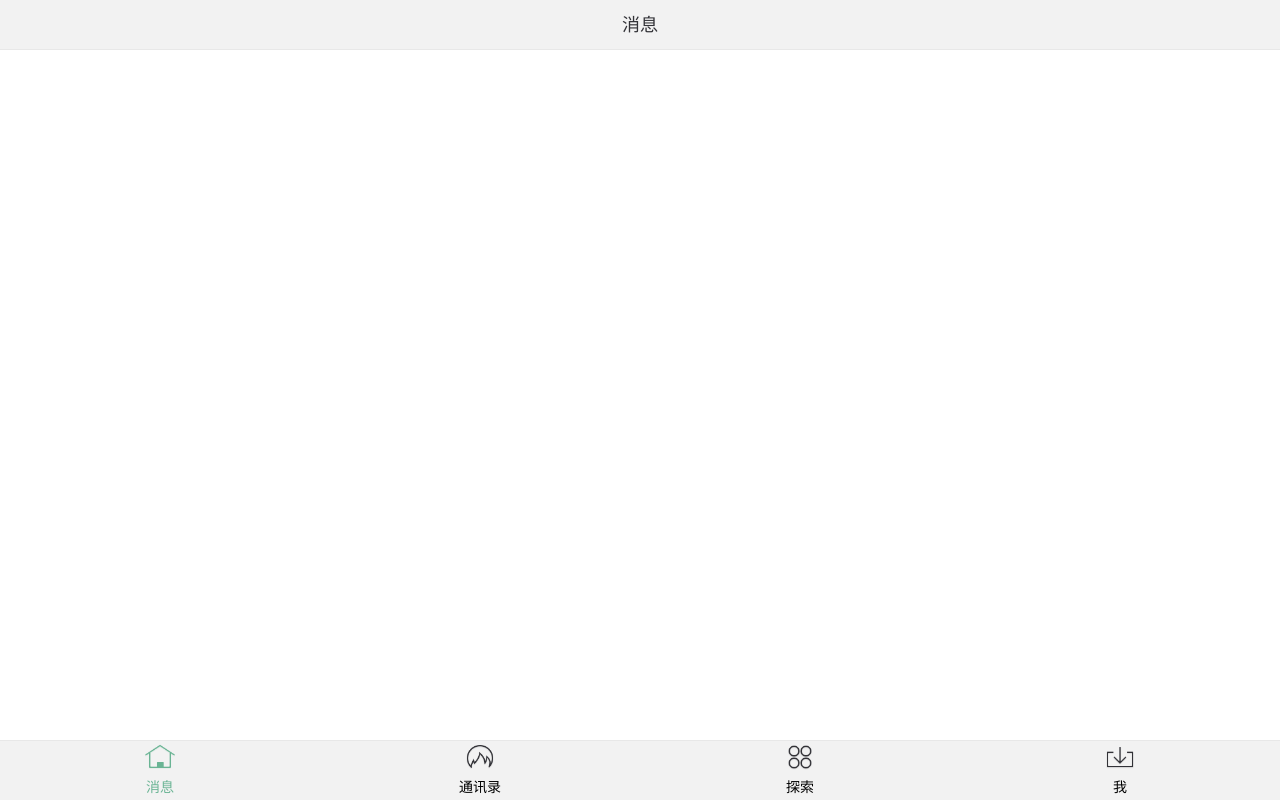
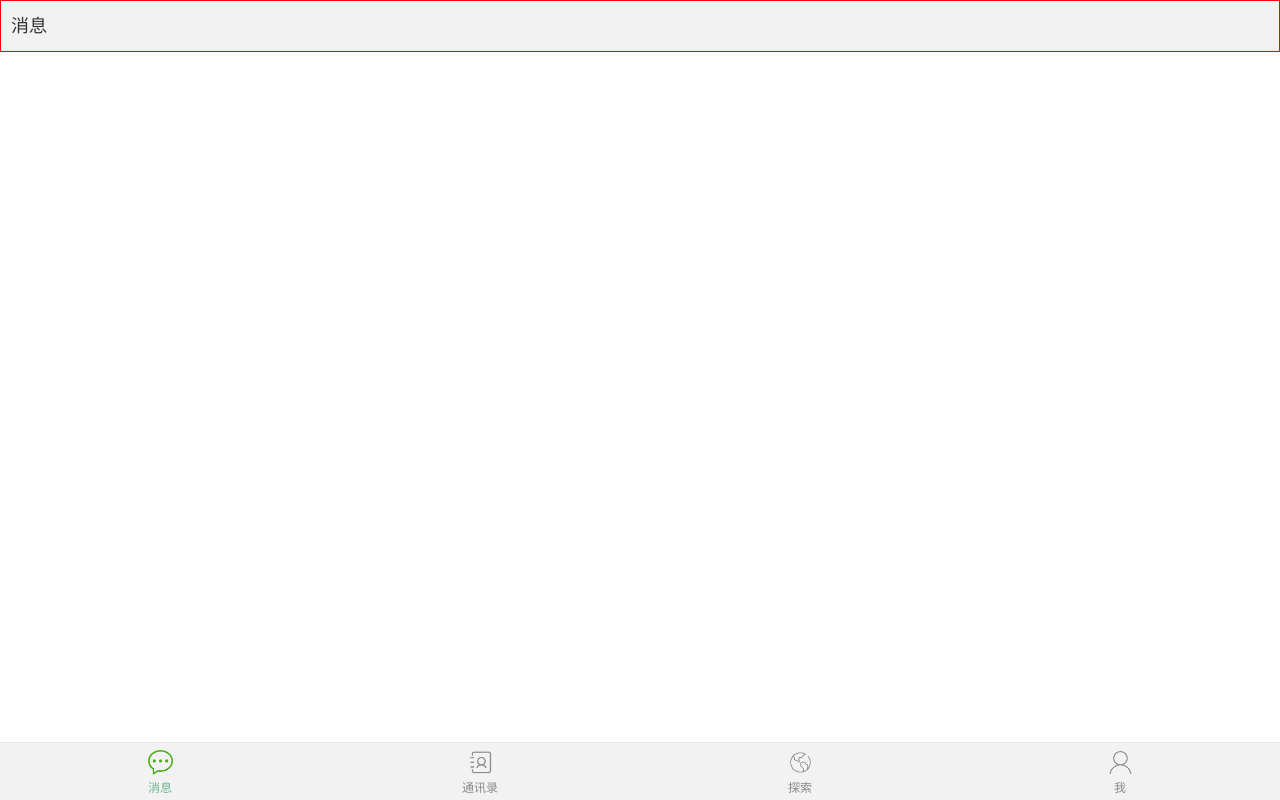
Before and after one commit to fqlCapua/Capa, a plain HTML site: page index.html in a window 1280 px wide. Drawn offline with Linux system fonts and the light colour scheme.

Commit message:
修改信息 Signed-off-by: WebArenaCN <13523450460@sina.cn>

```diff
--- a/config.xml
+++ b/config.xml
@@ -10,7 +10,7 @@
 
     <author email="developer@apicloud.com" href="http://www.apicloud.com">
 
-        Developer
+      capufa
 
     </author>
 
--- a/index.html
+++ b/index.html
@@ -1,60 +1,121 @@
 <!doctype html>
 <html>
+
 <head>
     <meta charset="UTF-8">
-    <meta name="viewport" content="maximum-scale=1.0,minimum-scale=1.0,user-scalable=0,width=device-width,initial-scale=1.0"/>
+    <meta name="viewport" content="maximum-scale=1.0,minimum-scale=1.0,user-scalable=0,width=device-width,initial-scale=1.0" />
     <meta name="format-detection" content="telephone=no,email=no,date=no,address=no">
-    <title>底部导航</title>
-    <link rel="stylesheet" type="text/css" href="./css/api.css"/>
-    <link rel="stylesheet" type="text/css" href="./css/style.css"/>
+    <title></title>
+    <link rel="stylesheet" type="text/css" href="./css/api.css" />
+    <link rel="stylesheet" type="text/css" href="./css/style.css" />
     <style>
-        header{ background-color: #f2f2f2; }
-        header ul li { height: 50px; line-height: 50px; text-align: center; display: none; color: #323237; position: relative;font-size: 18px;  }
-        header ul li.active{ display: block; }
-        #footer{  background-color: #f2f2f2; }
-        #footer ul li{  padding-top: 36px; padding-bottom: 4px; background: url() no-repeat center 2px; background-size: auto 30px; text-align: center; }
-        #footer ul li.active{ color: #6ab494; }
-        #footer ul li:nth-child(1){ background-image: url(./image/bottombtn0101.png); }
-        #footer ul li:nth-child(2){ background-image: url(./image/bottombtn0201.png); }
-        #footer ul li:nth-child(3){ background-image: url(./image/bottombtn0301.png); }
-        #footer ul li:nth-child(4){ background-image: url(./image/bottombtn0401.png); }
-        #footer ul li:nth-child(1).active{ background-image: url(./image/bottombtn0102.png); }
-        #footer ul li:nth-child(2).active{ background-image: url(./image/bottombtn0202.png); }
-        #footer ul li:nth-child(3).active{ background-image: url(./image/bottombtn0302.png); }
-        #footer ul li:nth-child(4).active{ background-image: url(./image/bottombtn0402.png); }
-        .flex-con{
+
+        header {
+           background-color: #f2f2f2;
+        }
+
+        header ul li {
+            height: 50px;
+            line-height: 50px;
+            border: 1px solid  red;
+            padding-left: 10px;
+            /*text-align: center;*/
+            display: none;
+            color: #323237;
+            /*position:relative;*/
+
+            font-size: 18px;
+        }
+
+        header ul li.active {
+            display: block;
+        }
+
+        #footer {
+            background-color: #f2f2f2;
+        }
+
+        #footer ul li {
+            padding-top: 36px;
+            font-size:12px;
+            padding-bottom:5px;
+            background: url() no-repeat center 8px;
+            background-size:auto 25px;
+            text-align: center;
+            color:#8a8a8a;
+        }
+
+        #footer ul li.active {
+            color: #6ab494;
+        }
+
+        #footer ul li:nth-child(1) {
+            background-image: url(./image/ft01.png);
+        }
+
+        #footer ul li:nth-child(2) {
+            background-image: url(./image/ft03.png);
+        }
+
+        #footer ul li:nth-child(3) {
+            background-image: url(./image/ft05.png);
+        }
+
+        #footer ul li:nth-child(4) {
+            background-image: url(./image/ft07.png);
+        }
+
+        #footer ul li:nth-child(1).active {
+            background-image: url(./image/ft02.png);
+        }
+
+        #footer ul li:nth-child(2).active {
+            background-image: url(./image/ft04.png);
+        }
+
+        #footer ul li:nth-child(3).active {
+            background-image: url(./image/ft06.png);
+        }
+
+        #footer ul li:nth-child(4).active {
+            background-image: url(./image/ft08.png);
+        }
+
+        .flex-con {
             overflow: auto
         }
     </style>
 </head>
+
 <body>
     <div id="wrap" class="flex-wrap flex-vertical">
         <header>
             <ul>
-            <li class="border-b active" >消息</li>
-            <li class="border-b" >通讯录</li>
-            <li class="border-b" >探索</li>
-            <li class="border-b" >我</li>
+                <li class="border-b active">消息</li>
+                <li class="border-b">通讯录</li>
+                <li class="border-b">探索</li>
+                <li class="border-b">我</li>
             </ul>
         </header>
         <div id="main" class="flex-con">
 
         </div>
         <div id="footer" class="border-t">
-        <ul class="flex-wrap" >
-            <li tapmode="hover" onclick="randomSwitchBtn( this );" class="flex-con active" >消息</li>
-            <li tapmode="hover" onclick="randomSwitchBtn( this );" class="flex-con" >通讯录</li>
-            <li tapmode="hover" onclick="randomSwitchBtn( this );" class="flex-con" >探索</li>
-            <li tapmode="hover" onclick="randomSwitchBtn( this );" class="flex-con" >我</li>
+            <ul class="flex-wrap">
+                <li tapmode="hover" onclick="randomSwitchBtn( this );" class="flex-con active">消息</li>
+                <li tapmode="hover" onclick="randomSwitchBtn( this );" class="flex-con">通讯录</li>
+                <li tapmode="hover" onclick="randomSwitchBtn( this );" class="flex-con">探索</li>
+                <li tapmode="hover" onclick="randomSwitchBtn( this );" class="flex-con">我</li>
             </ul>
         </div>
     </div>
 </body>
+
 </html>
 <script type="text/javascript" src="script/api.js"></script>
 <script type="text/javascript">
-    apiready = function () {
-        $api.fixStatusBar( $api.dom('header') );
+    apiready = function() {
+        $api.fixStatusBar($api.dom('header'));
         api.setStatusBarStyle({
             style: 'dark',
             color: '#6ab494'
@@ -62,16 +123,16 @@
         funIniGroup();
     }
 
-    function funIniGroup(){
+    function funIniGroup() {
         var eHeaderLis = $api.domAll('header li'),
             frames = [];
-        for (var i = 0,len = eHeaderLis.length; i < len; i++) {
-                frames.push( {
-                    name: 'frame'+i,
-                    url: './html/frame'+i+'.html',
-                    bgColor : 'rgba(0,0,0,.2)',
-                    bounces:true
-                } )
+        for (var i = 0, len = eHeaderLis.length; i < len; i++) {
+            frames.push({
+                name: 'frame' + i,
+                url: './html/frame' + i + '.html',
+                bgColor: 'rgba(0,0,0,.2)',
+                bounces: true
+            })
         }
         api.openFrameGroup({
             name: 'group',
@@ -84,27 +145,27 @@
             },
             index: 0,
             frames: frames
-        }, function (ret, err) {
+        }, function(ret, err) {
 
         });
     }
 
     // 随意切换按钮
-    function randomSwitchBtn( tag ) {
-        if( tag == $api.dom('#footer li.active') )return;
+    function randomSwitchBtn(tag) {
+        if (tag == $api.dom('#footer li.active')) return;
         var eFootLis = $api.domAll('#footer li'),
             eHeaderLis = $api.domAll('header li'),
             index = 0;
-        for (var i = 0,len = eFootLis.length; i < len; i++) {
-            if( tag == eFootLis[i] ){
+        for (var i = 0, len = eFootLis.length; i < len; i++) {
+            if (tag == eFootLis[i]) {
                 index = i;
-            }else{
+            } else {
                 $api.removeCls(eFootLis[i], 'active');
                 $api.removeCls(eHeaderLis[i], 'active');
             }
         }
-        $api.addCls( eFootLis[index], 'active');
-        $api.addCls( eHeaderLis[index], 'active');
+        $api.addCls(eFootLis[index], 'active');
+        $api.addCls(eHeaderLis[index], 'active');
         api.setFrameGroupIndex({
             name: 'group',
             index: index
```
Also changed, not shown: image/bottombtn0101.png (deleted), image/bottombtn0102.png (deleted), image/bottombtn0201.png (deleted), image/bottombtn0202.png (deleted), image/bottombtn0301.png (deleted), image/bottombtn0302.png (deleted), image/bottombtn0401.png (deleted), image/bottombtn0402.png (deleted), image/ft01.png (added), image/ft02.png (added), image/ft03.png (added), image/ft04.png (added), image/ft05.png (added), image/ft06.png (added), 2 more files. Lines whose indentation alone changed are shown as unchanged.
